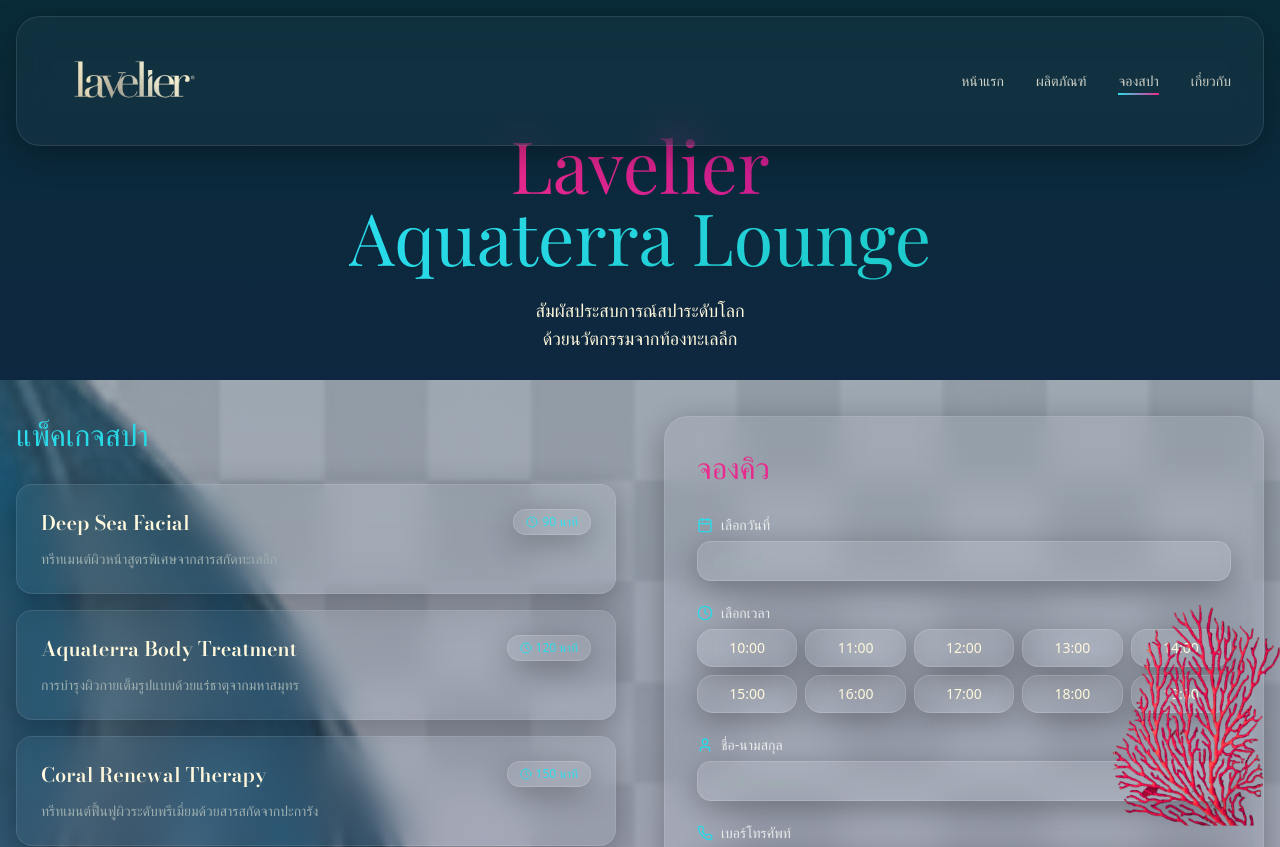
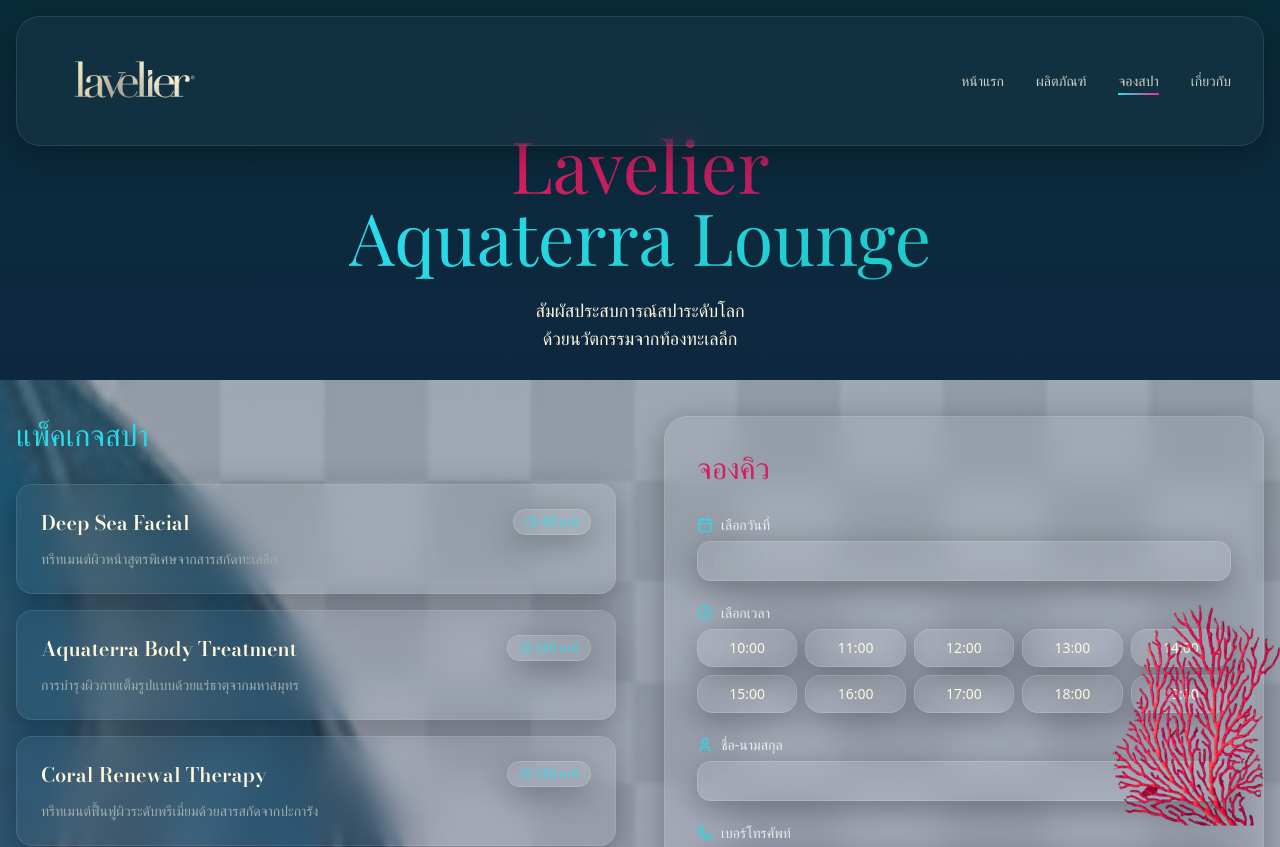
Before and after one commit to OTEPPARAT/lavelier, a React (Vite) app: page /spa in a window 1280 px wide. Shown: the top 847 px of the page. Built offline with nearby package versions, Linux system fonts and the light colour scheme; the HTML template or start-up script is replaced by a standard one.

Commit message:
Change text color

```diff
--- a/src/pages/Spa.tsx
+++ b/src/pages/Spa.tsx
@@ -87,7 +87,7 @@ const Spa = () => {
         {/* Header */}
         <div className="text-center mb-16">
           <h1 className="font-serif text-5xl sm:text-6xl md:text-7xl mb-6 font-thin">
-            <span className="gradient-text-coral font-light">Lavelier</span>
+            <span className="gradient-text-brand-pink font-light">Lavelier</span>
             <br />
             <span className="gradient-text-aqua font-light">Aquaterra Lounge</span>
           </h1>
@@ -121,7 +121,7 @@ const Spa = () => {
 
           {/* Booking Form */}
           <div className="glass-card rounded-3xl p-8">
-            <h2 className="font-serif text-3xl font-light mb-8 gradient-text-coral">
+            <h2 className="font-serif text-3xl font-light mb-8 gradient-text-brand-pink">
               จองคิว
             </h2>
 
```
